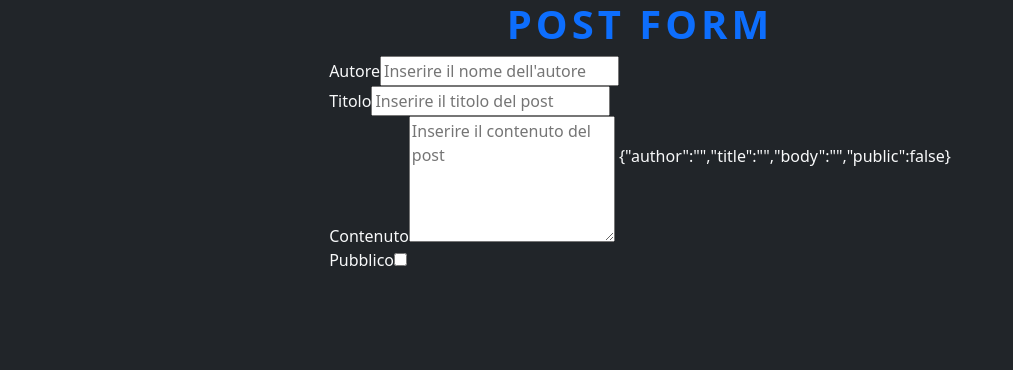
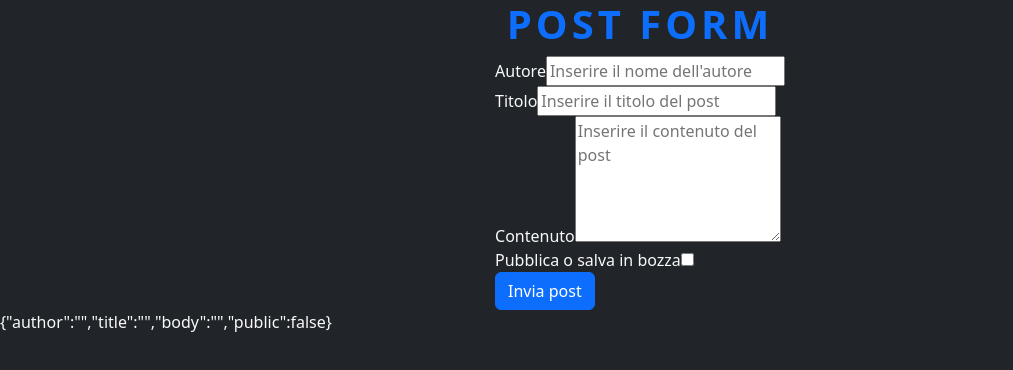
Before and after one commit to bingiulioliu/react-post-form, a React (Vite) app: page / in a window 1280 px wide. Shown: the top 370 px of the page, without its empty margins (0-1013 px from the left). Built offline with nearby package versions, Linux system fonts and the light colour scheme.

Commit message:
FIXED checkbox ADD bottone per submit

```diff
--- a/src/components/PostForm.jsx
+++ b/src/components/PostForm.jsx
@@ -16,11 +16,11 @@ function PostForm() {
 
     const handleChange = (event) =>{
         // Recupero il necessario dal target
-        const {name, value, tagType, checked} = event.target;
+        const {name, value, type, checked} = event.target;
 
         // Terna per decidere cosa salvare
         // Se è un checkbox checked, altrimenti value
-        const valueToUpdate = (tagType === 'checked' ? checked : value);
+        const valueToUpdate = (type === 'checkbox' ? checked : value);
 
         // Two way data binding
         const newDataForm = {
@@ -54,12 +54,13 @@ function PostForm() {
                 </div>
                 {/* Pubblico o bozza */}
                 <div>
-                    <label htmlFor="public">Pubblico</label>
+                    <label htmlFor="public">Pubblica o salva in bozza</label>
                     <input type="checkbox" name="public" id="public" checked={formData.public} onChange={handleChange}/>
                 </div>
+                <button className="btn btn-primary">Invia post</button>
             </form>
-            <p>{JSON.stringify(formData)}</p>
         </div>
+        <p>{JSON.stringify(formData)}</p>
     </>;
 }
 export default PostForm;
```
